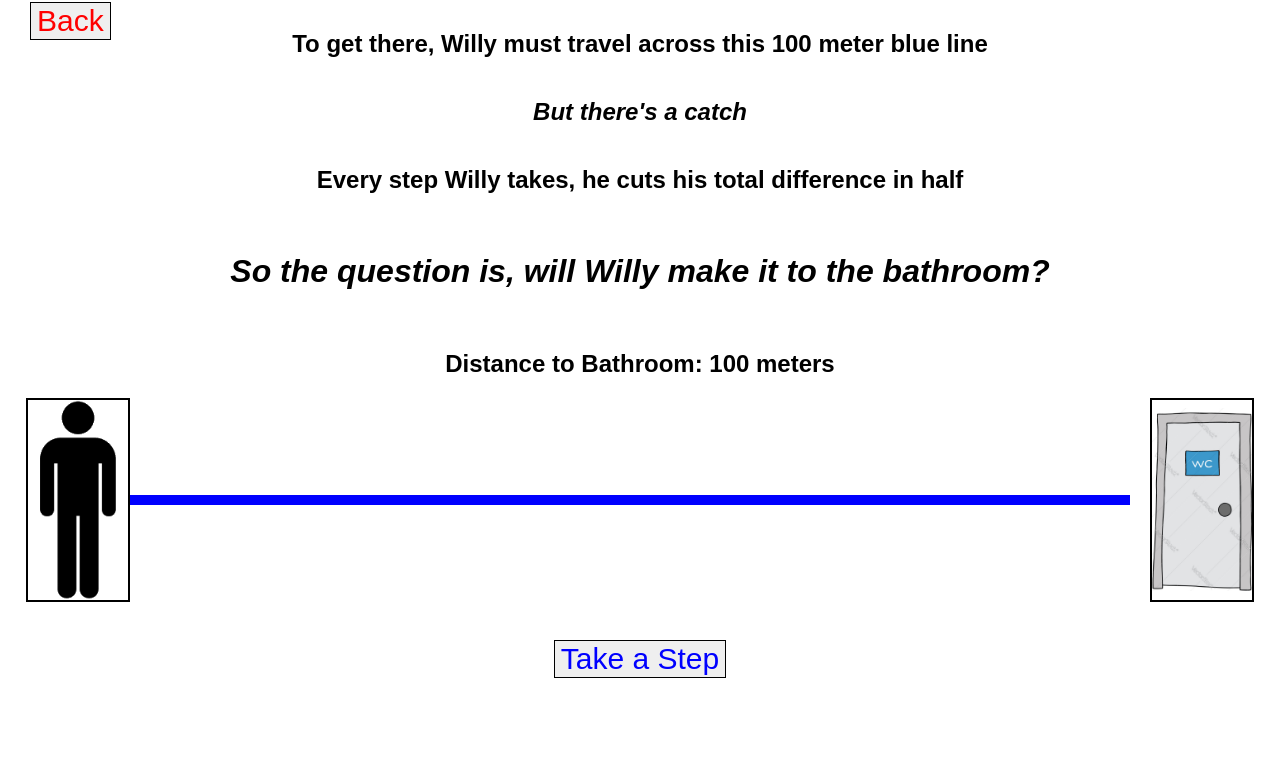
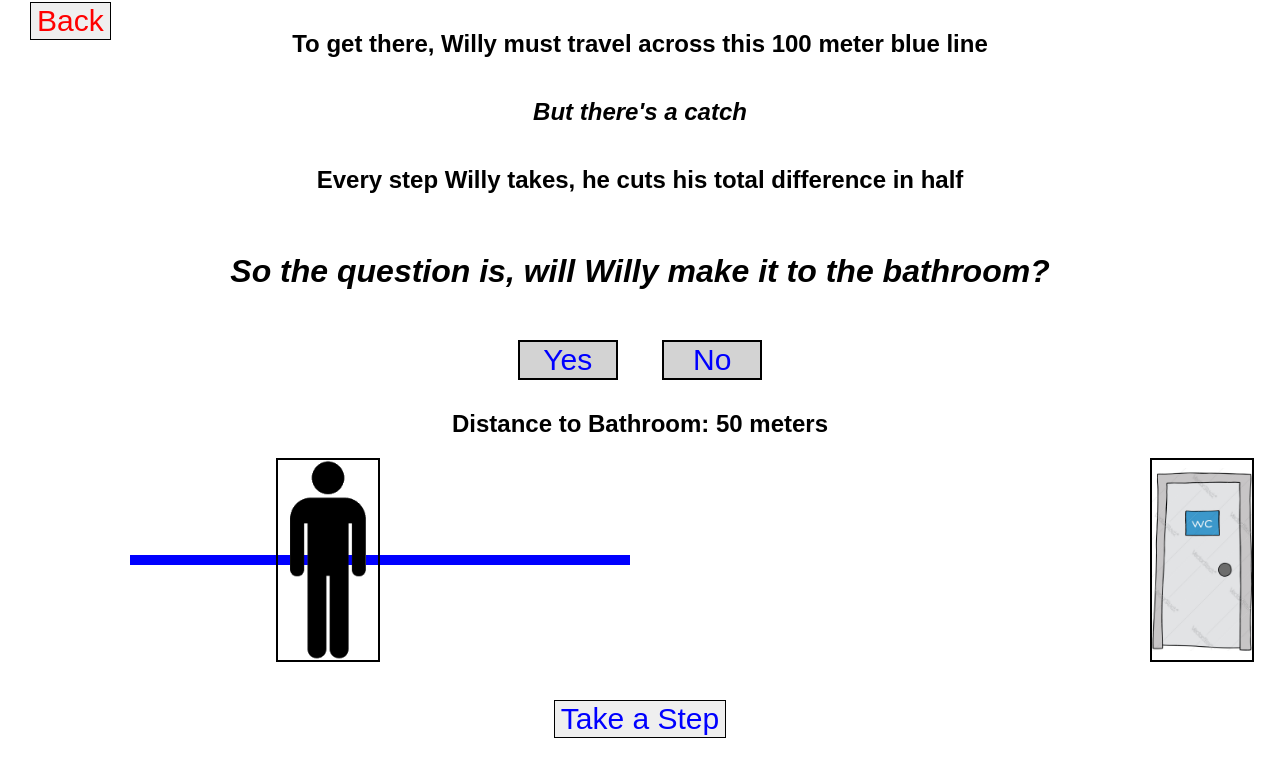
Before and after one commit to dtiffany/Learn-Calc, a plain HTML site: page PageList/page1.html in a window 1280 px wide. Both pictures are taken after a click on the button "Take a Step". Shown: the part 428-1200 px from the top of the page. Drawn offline with Linux system fonts and the light colour scheme.

Commit message:
Revert "Trying to re-organize the 3 items on page1"
This reverts commit 0cbd209bd4dc394f77dfda49cfe32340eefb2864.

```diff
--- a/PageList/page1.html
+++ b/PageList/page1.html
@@ -33,12 +33,15 @@
     <div class="container">
         <div class="line-and-willy">
             <img src="/Learn-Calc/Pics/pg1/pic1.png" class="willy" id="willyLeft">
-            <div class="blue-line" id="blueLine"></div>
+
+            <div class="blue-wrapper" id="blueWrap">
+                <div class="blue-line"></div>
+            </div>
         </div>
         <img src="/Learn-Calc/Pics/pg1/pic2.png" class="willy" id="bathroom">
-    </div>
 
 
+    </div>
 
 
 
--- a/calcPage.css
+++ b/calcPage.css
@@ -168,13 +168,6 @@ button.TF {
   width: 100px;
   height: 200px;
   object-fit: contain;
-  margin-right: 0;
+  margin: 0;
+  transition: none;
 }
-
-#blueLine {
-  height: 10px;
-  background-color: blue;
-  width: 1000px;
-  transition: transform 0.5s ease, width 0.5s ease;
-  transform-origin: left;
-}
--- a/calcPage.js
+++ b/calcPage.js
@@ -214,7 +214,7 @@ function threeSub(Ans1, Ans2, Ans3, isDone) { // 3 Q Submit (Ans1, Ans2, Ans3, T
                 }
             }
 
-
+            const prevDistance = this.distance;
             this.distance = this.distance / 2;
             console.log("New distance: ", this.distance);  // Log new distance for debugging
 
@@ -225,12 +225,14 @@ function threeSub(Ans1, Ans2, Ans3, isDone) { // 3 Q Submit (Ans1, Ans2, Ans3, T
             this.newDis = this.distance + "px";
 
             // Update blue line width
-            const blueLine = document.querySelector('blueline');
+            const blueLine = document.querySelector('.blue-line');
             blueLine.style.width = this.newDis;
 
-            // Move the line closer to the bathroom (i.e., shift rightward)
-            const offset = 1000 - this.distance; // assumes initial 1000px
-            blueLine.style.transform = `translateX(${offset}px)`;
+            // Move Willy left by the amount the line shrinks
+            const willy = document.getElementById('willyLeft');
+            const shrinkAmount = (prevDistance - this.distance) / 2;
+            willy.style.transform = `translateX(${shrinkAmount}px)`;
+
 
 
             //const blueWrap = document.getElementById('blueWrap');
```
